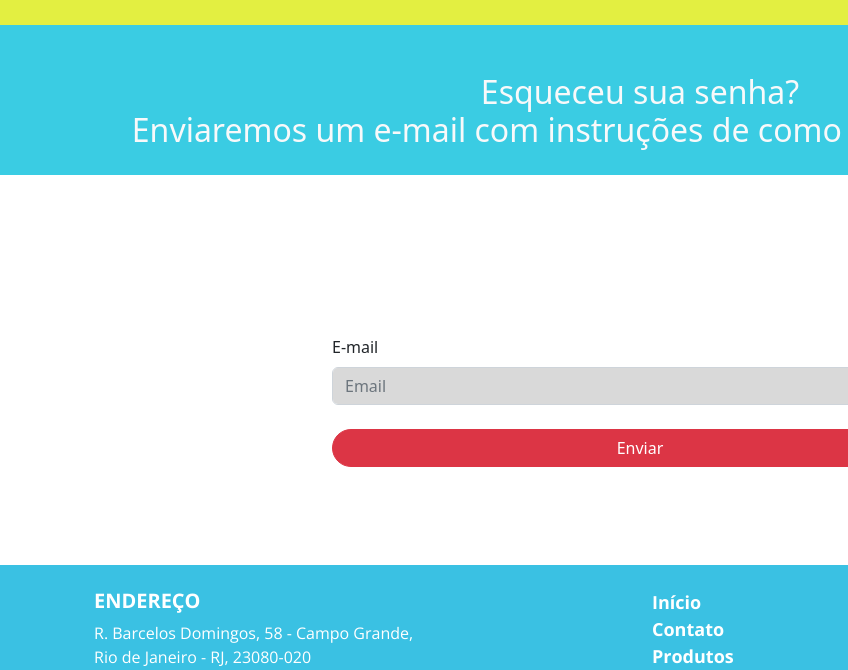
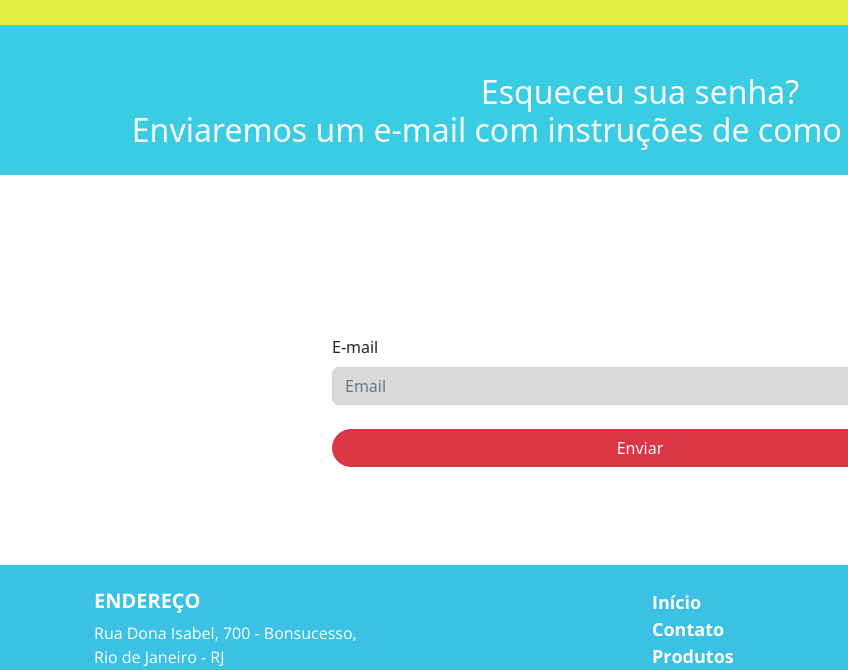
Before and after one commit to WillJr627/projetoemgrupo2, a plain HTML site: page recupera.html in a window 1280 px wide. Shown: the part 130-800 px from the top of the page, 0-848 px from the left. Drawn offline with nearby package versions, Linux system fonts and the light colour scheme; a web font is replaced by a local one.

Commit message:
Add files via upload

```diff
--- a/recupera.html
+++ b/recupera.html
@@ -78,12 +78,11 @@
         <div class="col-lg-6 col-md-12 mb-4 mb-md-0" id="sec-1">
           <h5 class="text-uppercase">Endereço</h5>
 
-          <p>R. Barcelos Domingos, 58 - Campo Grande,
+          <p>Rua Dona Isabel, 700 - Bonsucesso,
             <br>
-            Rio de Janeiro - RJ, 23080-020
+            Rio de Janeiro - RJ
           </p>
         </div>
-
         <div class="col-lg-3 col-md-6 mb-4 mb-md-0" id="sec-2">
 
           <ul class="list-unstyled mb-0">
```
